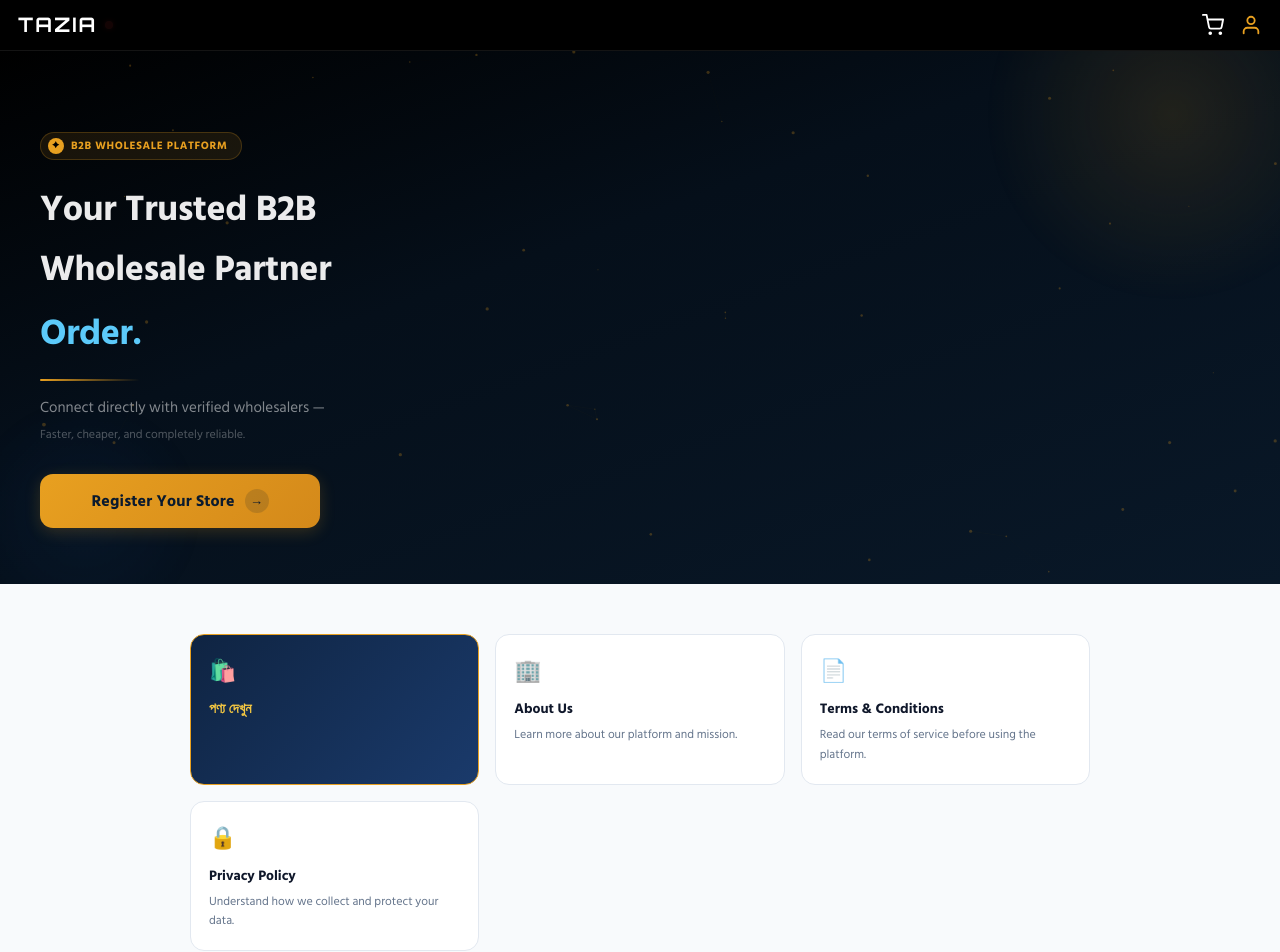
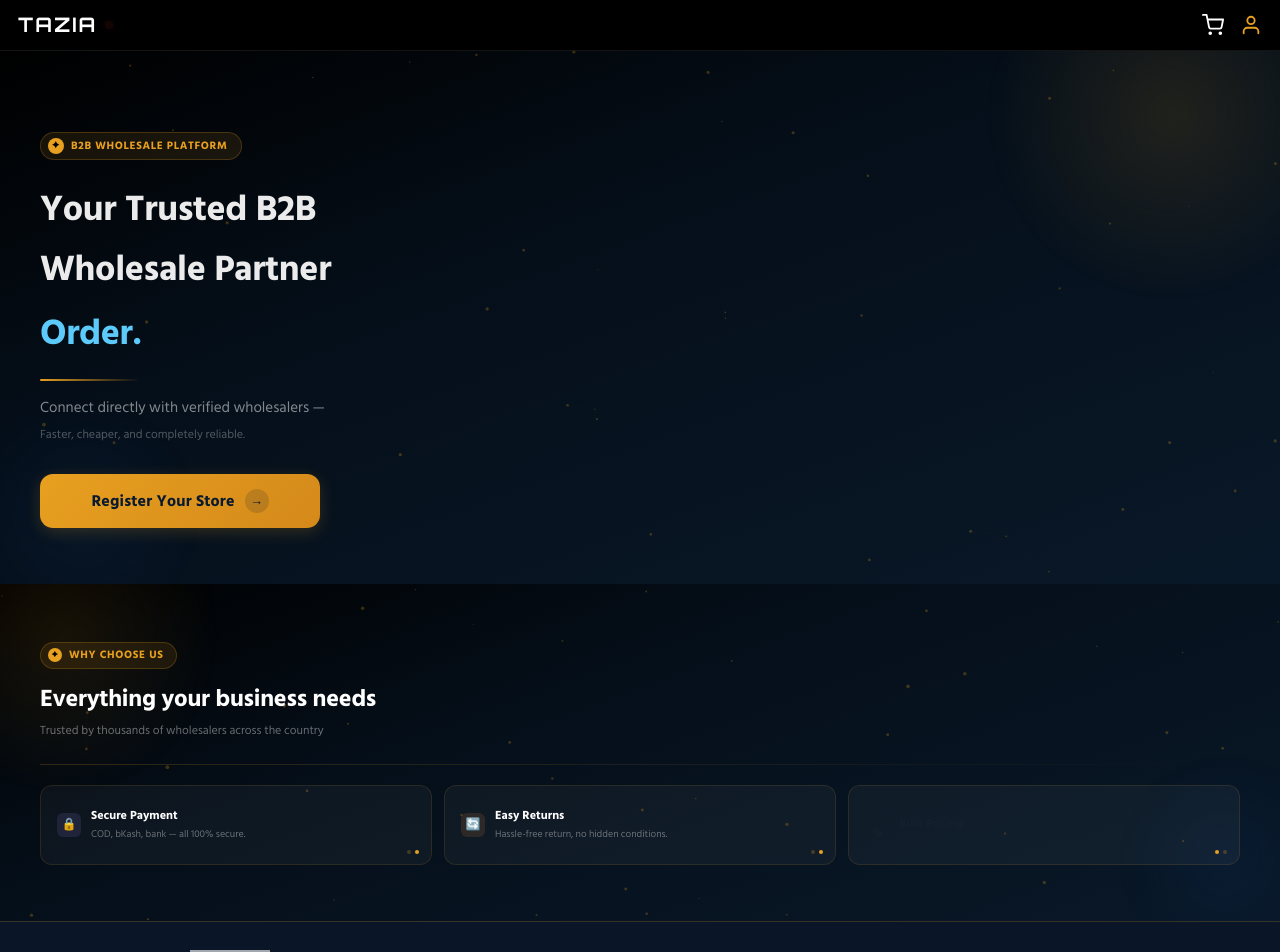
Before and after one commit to rfinabc-beep/tazia, a Next.js app: page / in a window 1280 px wide. Shown: the top 952 px of the page. Built offline with nearby package versions, Linux system fonts and the light colour scheme; no server answers; the database is empty; grey boxes are pictures that could not be loaded.

Commit message:
Update FeaturesSection.jsx

```diff
--- a/app/components/FeaturesSection.jsx
+++ b/app/components/FeaturesSection.jsx
@@ -1,102 +1,243 @@
-'use client';
-import { useEffect, useRef } from 'react';
-import { useRouter } from 'next/navigation';
+"use client";
+
+import { useEffect, useRef, useState } from 'react';
+
+const features = [
+  [
+    { icon: '🛡️', title: 'Verified Suppliers', desc: 'Manually verified for quality and reliability.', iconBg: 'rgba(94,207,255,0.12)', iconColor: '#5ecfff' },
+    { icon: '🔒', title: 'Secure Payment', desc: 'COD, bKash, bank — all 100% secure.', iconBg: 'rgba(167,139,250,0.12)', iconColor: '#a78bfa' },
+  ],
+  [
+    { icon: '🚀', title: 'Fast Delivery', desc: 'Orders delivered within 48 hours anywhere.', iconBg: 'rgba(124,221,110,0.12)', iconColor: '#7cdd6e' },
+    { icon: '🔄', title: 'Easy Returns', desc: 'Hassle-free return, no hidden conditions.', iconBg: 'rgba(251,146,60,0.12)', iconColor: '#fb923c' },
+  ],
+  [
+    { icon: '🏷️', title: 'Bulk Pricing', desc: 'Exclusive wholesale rates — save more on bulk.', iconBg: 'rgba(232,160,32,0.12)', iconColor: '#e8a020' },
+    { icon: '🎧', title: '24/7 Support', desc: 'Our team is always ready to help you grow.', iconBg: 'rgba(232,160,32,0.12)', iconColor: '#e8a020' },
+  ],
+];
+
+function SwapCard({ pair, delay }) {
+  const [idx, setIdx] = useState(0);
+  const [visible, setVisible] = useState(true);
+
+  useEffect(() => {
+    const t = setTimeout(() => {
+      const interval = setInterval(() => {
+        setVisible(false);
+        setTimeout(() => {
+          setIdx(prev => (prev + 1) % 2);
+          setVisible(true);
+        }, 500);
+      }, 3200);
+      return () => clearInterval(interval);
+    }, delay);
+    return () => clearTimeout(t);
+  }, [delay]);
+
+  const feat = pair[idx];
+
+  return (
+    <div style={{
+      background: 'rgba(255,255,255,0.04)',
+      border: '1px solid rgba(232,160,32,0.12)',
+      borderRadius: '12px',
+      padding: '16px',
+      height: '80px',
+      position: 'relative',
+      overflow: 'hidden',
+      transition: 'border-color .3s, background .3s',
+    }}>
+      {/* Feature content */}
+      <div style={{
+        position: 'absolute',
+        inset: '16px',
+        display: 'flex',
+        alignItems: 'center',
+        gap: '10px',
+        opacity: visible ? 1 : 0,
+        transform: visible ? 'translateY(0)' : 'translateY(8px)',
+        transition: 'opacity 0.5s ease, transform 0.5s ease',
+      }}>
+        <div style={{
+          width: '24px', height: '24px', borderRadius: '6px',
+          background: feat.iconBg,
+          display: 'flex', alignItems: 'center', justifyContent: 'center',
+          flexShrink: 0, fontSize: '13px',
+        }}>
+          <span style={{ color: feat.iconColor, fontSize: '12px' }}>{feat.icon}</span>
+        </div>
+        <div>
+          <p style={{ fontSize: '12px', fontWeight: '800', color: '#fff', margin: '0 0 2px' }}>
+            {feat.title}
+          </p>
+          <p style={{ fontSize: '10px', color: 'rgba(255,255,255,0.38)', lineHeight: '1.5', margin: 0 }}>
+            {feat.desc}
+          </p>
+        </div>
+      </div>
+
+      {/* Dot indicators */}
+      <div style={{ display: 'flex', gap: '4px', position: 'absolute', bottom: '10px', right: '12px' }}>
+        {[0, 1].map(i => (
+          <div key={i} style={{
+            width: '4px', height: '4px', borderRadius: '50%',
+            background: idx === i ? '#e8a020' : 'rgba(232,160,32,0.25)',
+            transition: 'background 0.4s',
+          }} />
+        ))}
+      </div>
+    </div>
+  );
+}
+
 export default function FeaturesSection() {
-  const cardsRef = useRef([]);
-  const router = useRouter();
+  const canvasRef = useRef(null);
+  const sectionRef = useRef(null);
+  const animRef = useRef(null);
+
   useEffect(() => {
-    const observer = new IntersectionObserver(
-      (entries) => {
-        entries.forEach((entry) => {
-          if (entry.isIntersecting) {
-            entry.target.classList.add('visible');
+    const style = document.createElement('style');
+    style.innerHTML = `
+      @keyframes floatOrb1 { 0%,100%{transform:translate(0,0)} 50%{transform:translate(-20px,15px)} }
+      @keyframes floatOrb2 { 0%,100%{transform:translate(0,0)} 50%{transform:translate(15px,-10px)} }
+    `;
+    document.head.appendChild(style);
+    return () => { try { document.head.removeChild(style); } catch (_) {} };
+  }, []);
+
+  useEffect(() => {
+    const canvas = canvasRef.current;
+    const section = sectionRef.current;
+    if (!canvas || !section) return;
+    const ctx = canvas.getContext('2d');
+
+    const resize = () => {
+      canvas.width = section.offsetWidth;
+      canvas.height = section.offsetHeight;
+    };
+    resize();
+    window.addEventListener('resize', resize);
+
+    const pts = Array.from({ length: 40 }, () => ({
+      x: Math.random() * canvas.width,
+      y: Math.random() * canvas.height,
+      vx: (Math.random() - 0.5) * 0.4,
+      vy: (Math.random() - 0.5) * 0.4,
+      r: Math.random() * 1.5 + 0.5,
+    }));
+
+    const draw = () => {
+      ctx.clearRect(0, 0, canvas.width, canvas.height);
+      pts.forEach(p => {
+        p.x += p.vx; p.y += p.vy;
+        if (p.x < 0 || p.x > canvas.width) p.vx *= -1;
+        if (p.y < 0 || p.y > canvas.height) p.vy *= -1;
+        ctx.beginPath();
+        ctx.arc(p.x, p.y, p.r, 0, Math.PI * 2);
+        ctx.fillStyle = 'rgba(232,160,32,0.5)';
+        ctx.fill();
+      });
+      for (let a = 0; a < pts.length; a++) {
+        for (let b = a + 1; b < pts.length; b++) {
+          const dx = pts[a].x - pts[b].x;
+          const dy = pts[a].y - pts[b].y;
+          const d = Math.sqrt(dx * dx + dy * dy);
+          if (d < 90) {
+            ctx.beginPath();
+            ctx.moveTo(pts[a].x, pts[a].y);
+            ctx.lineTo(pts[b].x, pts[b].y);
+            ctx.strokeStyle = `rgba(232,160,32,${0.12 * (1 - d / 90)})`;
+            ctx.lineWidth = 0.5;
+            ctx.stroke();
           }
-        });
-      },
-      { threshold: 0.2 }
-    );
-    cardsRef.current.forEach((el) => el && observer.observe(el));
-    return () => observer.disconnect();
+        }
+      }
+      animRef.current = requestAnimationFrame(draw);
+    };
+    draw();
+
+    return () => {
+      window.removeEventListener('resize', resize);
+      if (animRef.current) cancelAnimationFrame(animRef.current);
+    };
   }, []);
-  const cards = [
-    {
-      icon: '🛍️',
-      title: 'পণ্য দেখুন',
-      desc: '',
-      href: '/products',
-      highlight: true,
-    },
-    {
-      icon: '🏢',
-      title: 'About Us',
-      desc: 'Learn more about our platform and mission.',
-      href: '/about',
-    },
-    {
-      icon: '📄',
-      title: 'Terms & Conditions',
-      desc: 'Read our terms of service before using the platform.',
-      href: '/terms',
-    },
-    {
-      icon: '🔒',
-      title: 'Privacy Policy',
-      desc: 'Understand how we collect and protect your data.',
-      href: '/privacy',
-    },
-  ];
+
   return (
-    <>
-      <style>{`
-        .feature-card {
-          opacity: 0;
-          transform: translateY(20px);
-          transition: opacity 0.5s ease, transform 0.5s ease;
-          cursor: pointer;
-        }
-        .feature-card.visible {
-          opacity: 1;
-          transform: translateY(0);
-        }
-        .feature-card:hover {
-          border-color: #e8a020 !important;
-        }
-      `}</style>
-      <div style={{ background: '#f8fafc', padding: '50px 20px' }}>
+    <div
+      ref={sectionRef}
+      style={{
+        position: 'relative',
+        overflow: 'hidden',
+        background: 'linear-gradient(160deg, #000 0%, #050f1a 40%, #091828 100%)',
+        padding: 'clamp(36px,5vw,56px) clamp(20px,5vw,40px)',
+      }}
+    >
+      {/* Particle canvas */}
+      <canvas ref={canvasRef} style={{ position: 'absolute', inset: 0, pointerEvents: 'none', opacity: 0.5 }} />
+
+      {/* Ambient orbs */}
+      <div style={{
+        position: 'absolute', width: '320px', height: '320px',
+        background: 'radial-gradient(circle, rgba(232,160,32,0.1) 0%, transparent 70%)',
+        top: '-120px', left: '-80px', borderRadius: '50%',
+        animation: 'floatOrb1 9s ease-in-out infinite', pointerEvents: 'none',
+      }} />
+      <div style={{
+        position: 'absolute', width: '220px', height: '220px',
+        background: 'radial-gradient(circle, rgba(40,100,200,0.07) 0%, transparent 70%)',
+        bottom: '-60px', right: '-40px', borderRadius: '50%',
+        animation: 'floatOrb2 12s ease-in-out infinite', pointerEvents: 'none',
+      }} />
+
+      {/* Content */}
+      <div style={{ position: 'relative', zIndex: 1 }}>
+
+        {/* Badge */}
         <div style={{
-          maxWidth: '900px',
-          margin: '0 auto',
+          display: 'inline-flex', alignItems: 'center', gap: '7px',
+          background: 'rgba(232,160,32,0.1)', border: '1px solid rgba(232,160,32,0.22)',
+          borderRadius: '100px', padding: '4px 12px 4px 7px', marginBottom: '12px',
+          fontSize: '11px', color: '#e8a020', fontWeight: '700',
+          letterSpacing: '0.06em', textTransform: 'uppercase',
+        }}>
+          <span style={{
+            width: '14px', height: '14px', background: '#e8a020', borderRadius: '50%',
+            display: 'flex', alignItems: 'center', justifyContent: 'center',
+            fontSize: '8px', color: '#000',
+          }}>✦</span>
+          Why Choose Us
+        </div>
+
+        <h2 style={{
+          fontSize: 'clamp(17px,3.5vw,24px)', fontWeight: '900',
+          color: '#fff', margin: '0 0 5px', letterSpacing: '-0.01em',
+        }}>
+          Everything your business needs
+        </h2>
+        <p style={{ fontSize: '12px', color: 'rgba(255,255,255,0.4)', margin: '0 0 24px' }}>
+          Trusted by thousands of wholesalers across the country
+        </p>
+
+        {/* Divider */}
+        <div style={{
+          height: '1px',
+          background: 'linear-gradient(90deg, rgba(232,160,32,0.2), transparent)',
+          marginBottom: '20px',
+        }} />
+
+        {/* Cards grid */}
+        <div style={{
           display: 'grid',
-          gridTemplateColumns: 'repeat(auto-fit, minmax(220px, 1fr))',
-          gap: '16px',
+          gridTemplateColumns: 'repeat(auto-fit, minmax(160px, 1fr))',
+          gap: '12px',
         }}>
-          {cards.map((item, i) => (
-            <div
-              key={i}
-              ref={(el) => (cardsRef.current[i] = el)}
-              className="feature-card"
-              onClick={() => router.push(item.href)}
-              style={{
-                background: item.highlight ? 'linear-gradient(135deg, #0f2442, #1a3a6b)' : '#ffffff',
-                borderRadius: '14px',
-                padding: '20px 18px',
-                border: item.highlight ? '1px solid #e8a020' : '1px solid #e2e8f0',
-                transitionDelay: `${i * 0.1}s`,
-              }}
-            >
-              <div style={{ fontSize: '22px', marginBottom: '10px' }}>{item.icon}</div>
-              <div style={{ fontSize: '14px', fontWeight: '700', color: item.highlight ? '#f5c842' : '#0f172a', marginBottom: '6px' }}>
-                {item.title}
-              </div>
-              {item.desc && (
-                <div style={{ fontSize: '12px', color: item.highlight ? 'rgba(255,255,255,0.6)' : '#64748b', lineHeight: '1.6' }}>
-                  {item.desc}
-                </div>
-              )}
-            </div>
+          {features.map((pair, i) => (
+            <SwapCard key={i} pair={pair} delay={i * 1000} />
           ))}
         </div>
+
       </div>
-    </>
+    </div>
   );
 }
```
